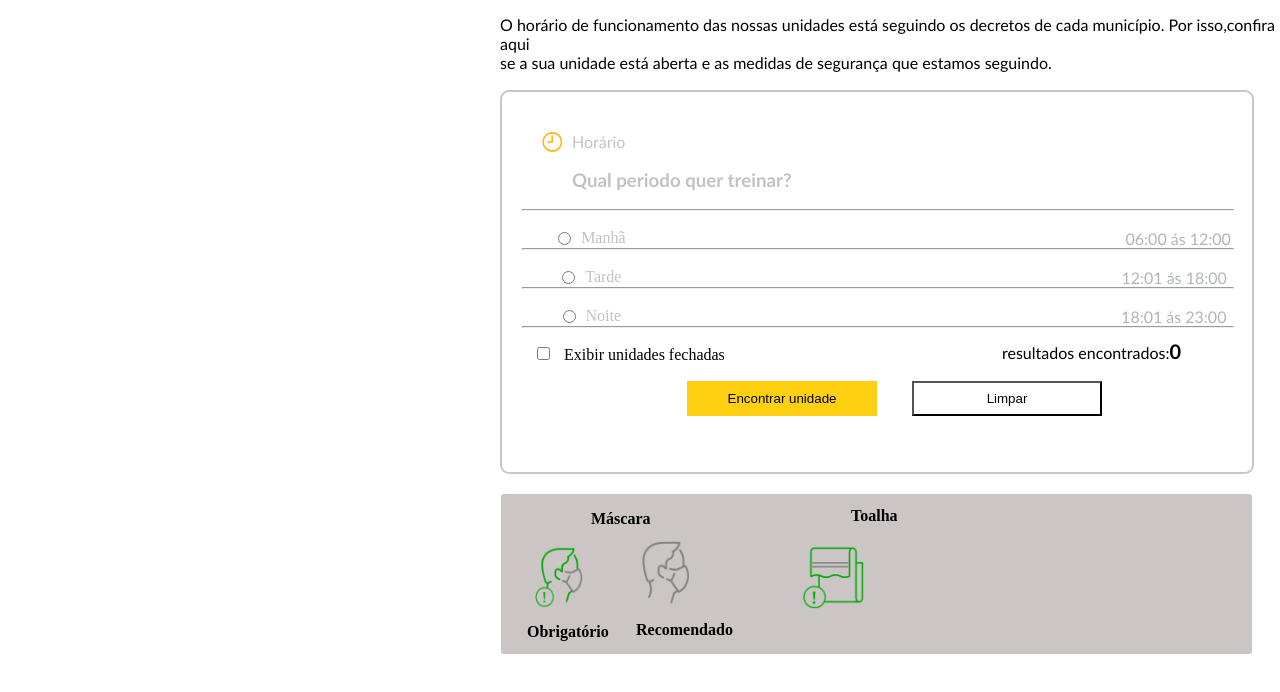
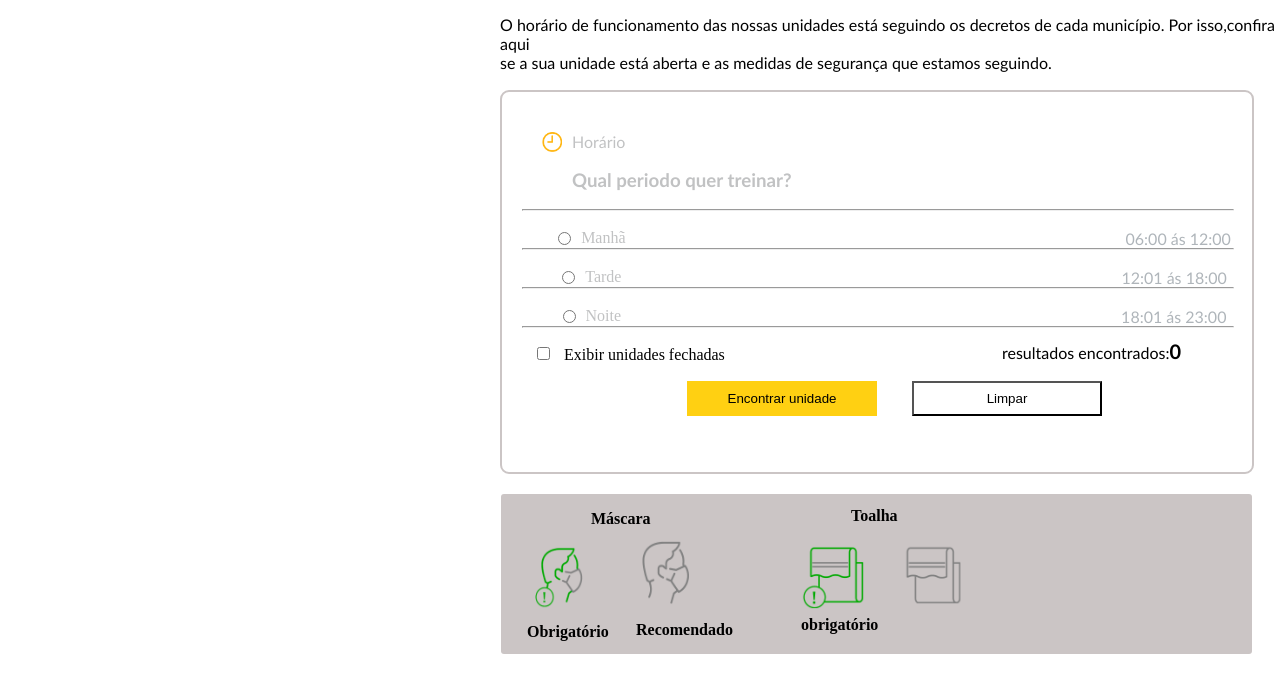
Before and after one commit to lc2022barbosa/smartfit, a plain HTML site: page index.html in a window 1280 px wide. Shown: the part 178-870 px from the top of the page. Drawn offline with Linux system fonts and the light colour scheme.

Commit message:
Update index.html

```diff
--- a/index.html
+++ b/index.html
@@ -61,8 +61,6 @@
     <label class="entradaTxt" for="noite">Noite</label><br>
     <p>18:01 ás 23:00</p>
 
-
-
 </div>
 
 <hr>
@@ -116,8 +114,14 @@
                 <h4 class="toalha">Toalha</h4>
                 <img class="lenço" src="./img/required-towel.png">
             </div>
-
-
+               <br>
+            <div>
+                <img class="lenço2" src="img/recommended-towel.png">
+            </div>
+               <br>
+            <div>
+                <h4 class="obrigatório2">obrigatório</h4>
+            </div>
 
              </div>
      </ol>
```
